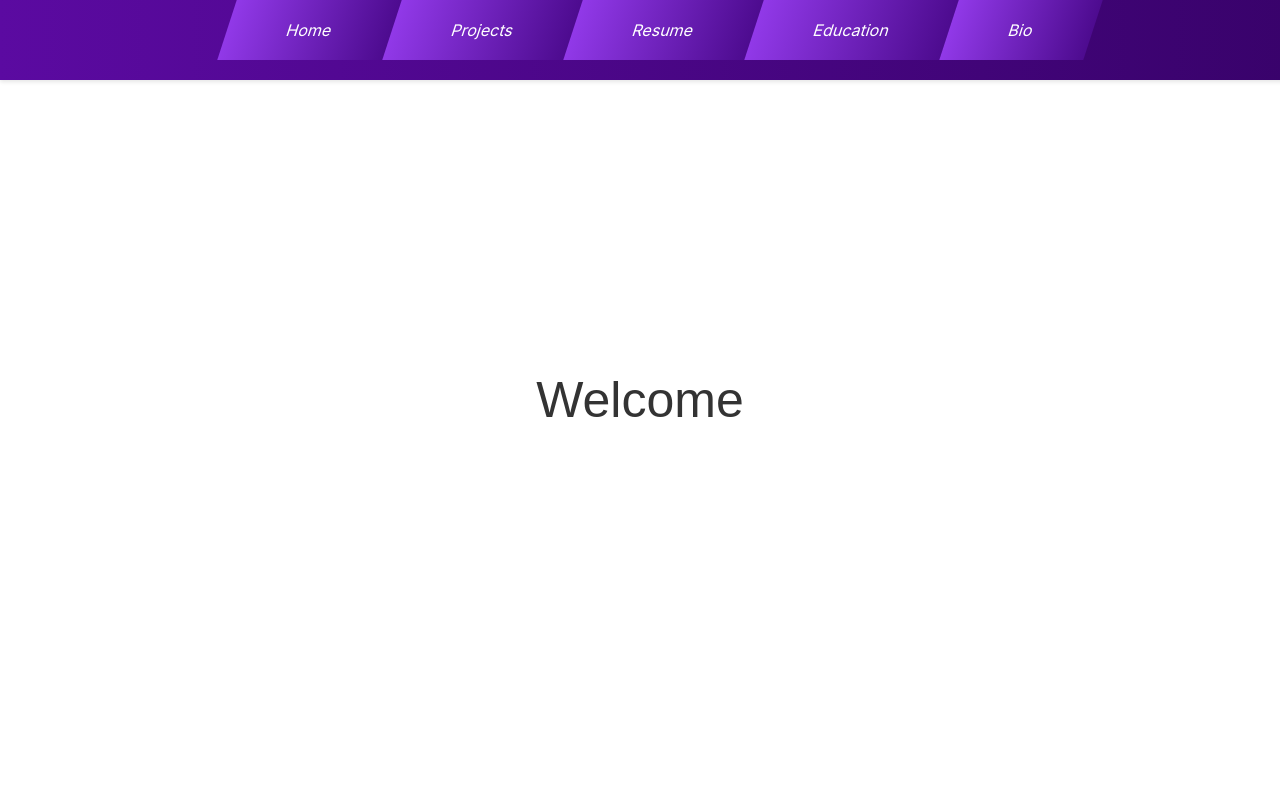
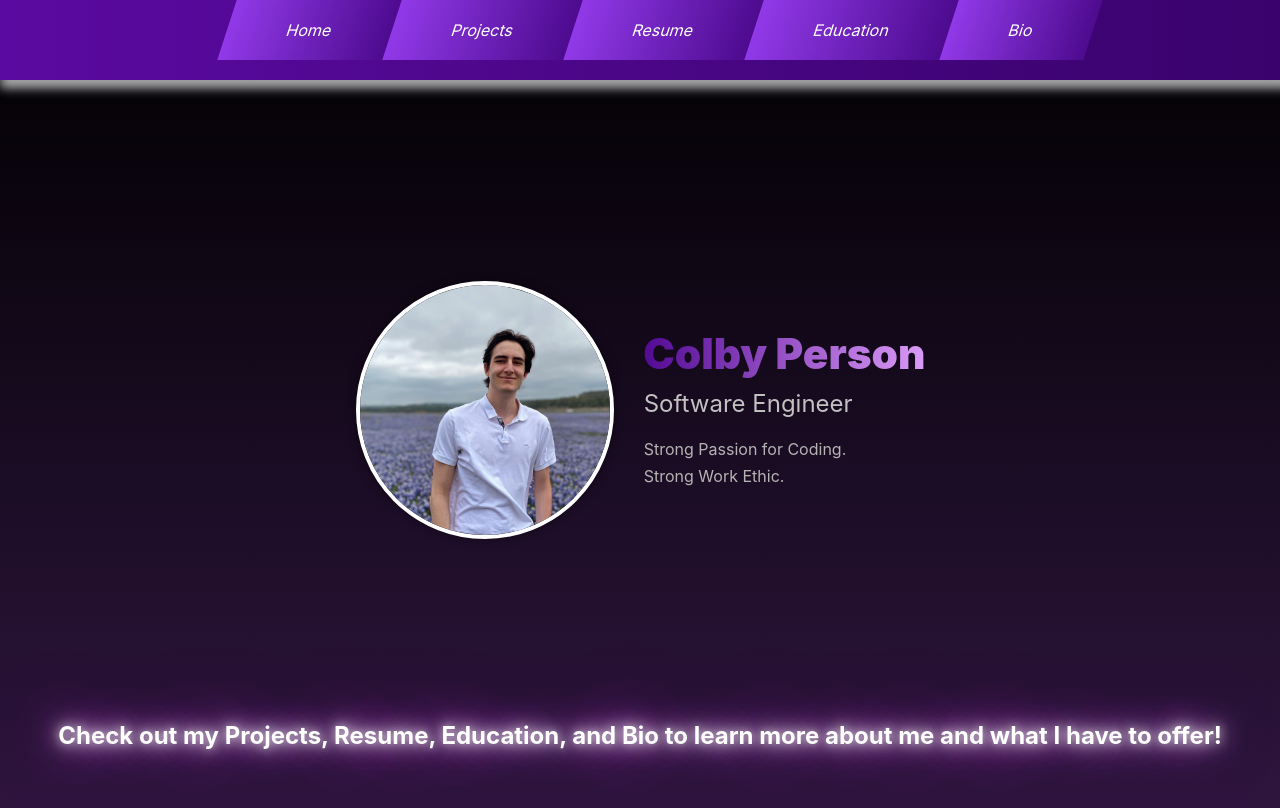
Before and after one commit to LetsGetRemixed/PersonalWebsite, a React (Create React App) app in the folder colby-person/: page / in a window 1280 px wide. Built offline with nearby package versions, Linux system fonts and the light colour scheme.

Commit message:
Home page updates
Home page update

```diff
--- a/colby-person/src/components/Navigationbar/Navbar.css
+++ b/colby-person/src/components/Navigationbar/Navbar.css
@@ -7,7 +7,8 @@
     top: -10;
     margin-top: -20px;
     z-index: 1000;
-    box-shadow: 0 2px 4px rgba(0,0,0,0.1);
+    box-shadow: 0 2px 4px rgba(0,0,0,0.1),
+            0 8px 10px rgba(255,255,255,0.7); /* Neon glow effect */;
 }
 
 .navbar-scroll {
--- a/colby-person/src/components/homepage/Home.css
+++ b/colby-person/src/components/homepage/Home.css
@@ -1,9 +1,88 @@
-.welcome-container {
-    display: flex;
+
+.main-container {
+  display: flex;
     justify-content: center;
     align-items: center;
-    height: 100vh;  /* This makes the div take the full height of the viewport */
-    font-size: 50px;  /* Large font size for the welcome message */
-    font-family: Arial, sans-serif;  /* Styling the font */
-    color: #333;  /* Color of the text */
+    height: 100vh; /* Full viewport height */
+    padding-top: 10px; /* Adjust as needed to avoid navbar overlap */
+    padding-left: 20px;
+    padding-right: 20px;
+  background: linear-gradient(to bottom, #000000, #2e153e);
+}
+
+.profile-pic {
+  width: 250px; /* Adjust size as needed */
+  height: 250px; /* Adjust size as needed */
+  border-radius: 50%; /* Fully rounded */
+  object-fit: cover;
+  border: 4px solid white;
+  box-shadow: 0 0 10px rgba(0,0,0,0.5);
+}
+
+.introduction {
+  display: flex;
+  flex-direction: column;
+  justify-content: center;
+  margin-left: 30px; /* Space between the image and text */
+  max-width: 600px;
+}
+
+.name {
+  font-size: 42px; /* Large, bold text for the name */
+    font-weight: 900;
+    background: linear-gradient(to right, #530a94, #db9bf7); /* Example gradient from blue to teal */
+    -webkit-background-clip: text;
+    -webkit-text-fill-color: transparent; /* Makes the text color transparent, showing the background */
+    display: inline-block; /* Required to ensure the gradient covers the text */
+    margin-bottom: 10px; /* Spacing after the name */
+    animation: grow-animation 6s ease-in-out infinite;
+}
+
+.profession {
+  font-size: 24px; /* Smaller text for the profession */
+  color: #c2c2c2;
+  margin-bottom: 20px; /* Spacing after the profession */
+
+}
+
+@keyframes grow-animation {
+  0%, 100% {
+      transform: scale(1); /* Start and end at normal size */
   }
+  50% {
+      transform: scale(1.1); /* Grow to 10% larger at the midpoint */
+  }
+}
+
+.ethics {
+  font-size: 16px; /* Size for work ethics sections */
+  color: #b5b4b4;
+  margin-bottom: 5px; /* Spacing between each ethics section */
+  line-height: 1.4;
+  display: inline-block; /* Necessary for transform effects */
+}
+
+.glowing-text {
+  font-size: 24px; /* Big bold text */
+  font-weight: bold; /* Bold text style */
+  text-align: center; /* Center alignment */
+  color: white; /* White text color */
+  text-shadow: 0 0 10px rgba(255, 255, 255, 0.7), /* Outer light white glow */
+               0 0 20px rgba(255, 255, 255, 0.7), /* More pronounced white glow */
+               0 0 30px rgba(255, 255, 255, 0.7), /* Even more pronounced white glow */
+               0 0 40px #9b0cca, /* Pink glow for a stylish effect */
+               0 0 70px #ad07b6, /* Larger pink glow */
+               0 0 80px #ff00de, /* Even larger pink glow */
+               0 0 100px #cc07f4; /* Maximum pink glow */
+  position: fixed; /* Fixed at the bottom */
+  width: 100%; /* Full width */
+  bottom: 50px; /* 50 pixels from the bottom */
+  left: 0; /* Align left edge */
+}
+
+
+body, html {
+  margin: 0;
+  padding: 0;
+  overflow-x: hidden; /* Prevent horizontal scroll */
+}
--- a/colby-person/src/components/homepage/Home.js
+++ b/colby-person/src/components/homepage/Home.js
@@ -6,12 +6,21 @@ import Navbar from '../Navigationbar/Navbar';
 function Home() {
   return (
     <div>
+      <Navbar />
+      <div className='main-container'>
+          <img src="Self-Pic.jpg" alt="Profile" className="profile-pic"/>
+          <div className="introduction">
+              <div className="name">Colby Person</div>
+              <div className="profession">Software Engineer</div>
+              <div className="ethics">Strong Passion for Coding.</div>
+              <div className="ethics">Strong Work Ethic.</div>
+          </div>
+      </div>
 
+        <div className="glowing-text">
+            Check out my Projects, Resume, Education, and Bio to learn more about me and what I have to offer!
+        </div>
 
-         <Navbar />
-             <div className="welcome-container">
-                  Welcome
-             </div>
 
     </div>
   );
```
Also changed, not shown: colby-person/public/Self-Pic.jpg (added). Lines whose indentation alone changed are shown as unchanged.
